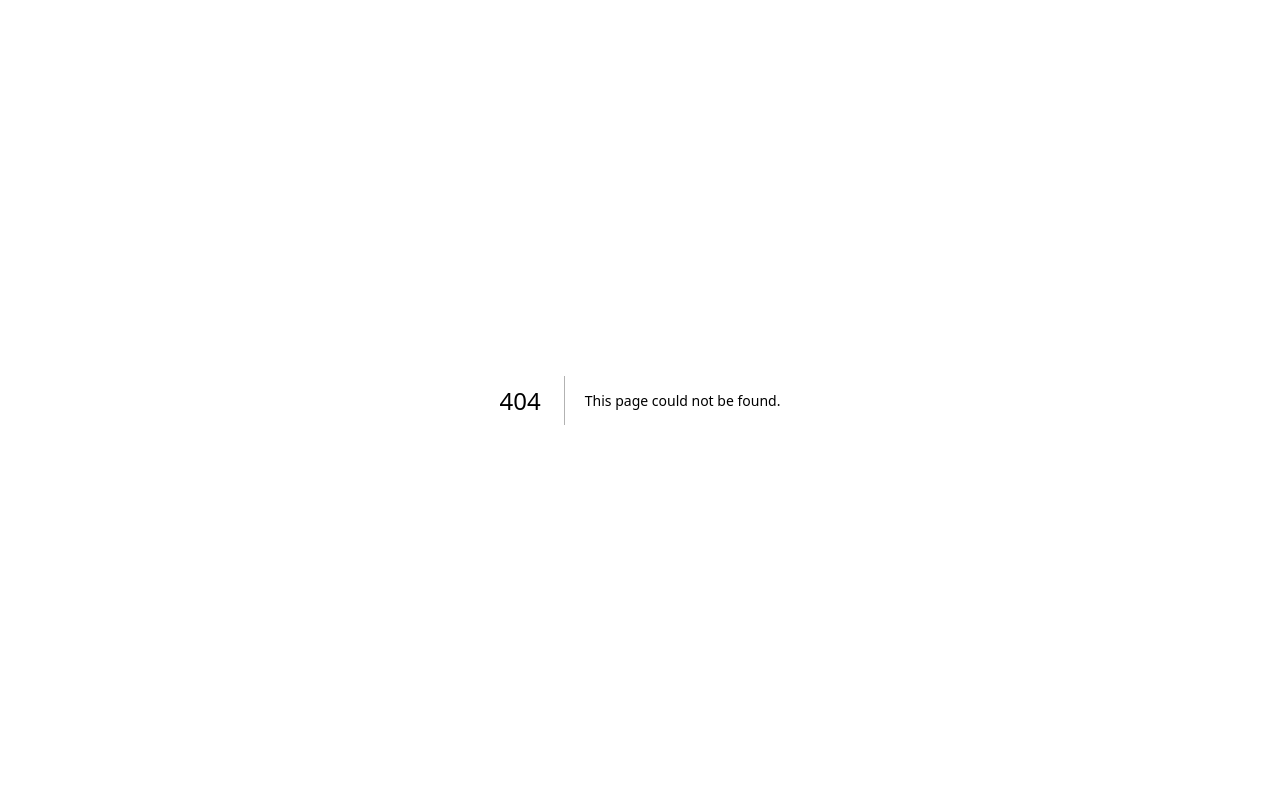
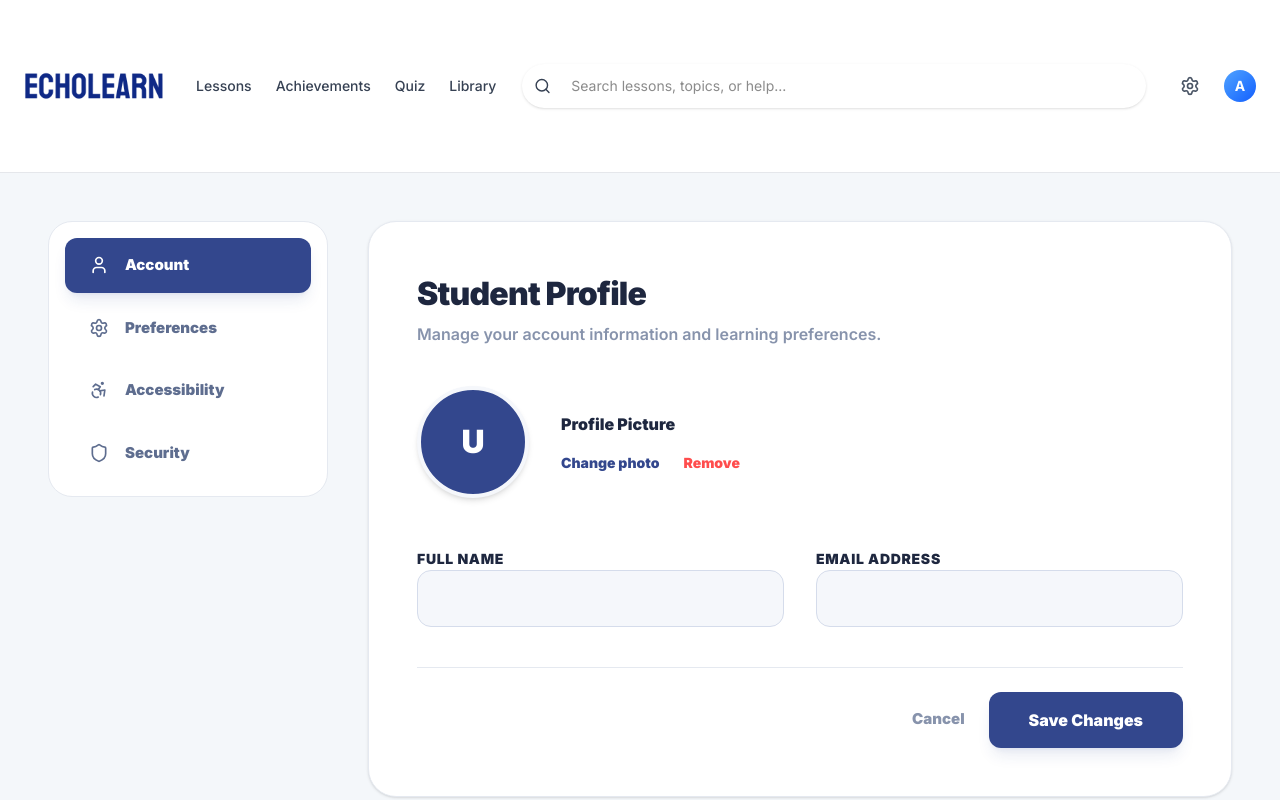
Before and after one commit to VihangaDewindi/EchoLearn, a Next.js app in the folder frontend/: page /Student/profile in a window 1280 px wide. Before the commit this address had no page. Shown: the top 800 px of the page. Built offline with nearby package versions, Linux system fonts and the light colour scheme.

Commit message:
Created student profile page

```diff
--- /dev/null
+++ b/frontend/app/Student/profile/page.tsx
@@ -0,0 +1,108 @@
+"use client";
+
+import { useState, useEffect } from "react";
+import DashboardNavbar from "@/components/Dashboard/DashboardNavbar";
+import LandingFooter from "@/components/LandingFooter";
+import { User, Settings, Accessibility, Shield, Plus, X } from "lucide-react";
+
+export default function StudentProfilePage() {
+  const [user, setUser] = useState<any>(null);
+
+  useEffect(() => {
+    const savedUser = localStorage.getItem("user");
+    if (savedUser) setUser(JSON.parse(savedUser));
+  }, []);
+
+  const [fullName, setFullName] = useState("");
+  const [email, setEmail] = useState("");
+
+  useEffect(() => {
+    if (user) {
+      setFullName(user.fullName || "");
+      setEmail(user.email || "");
+    }
+  }, [user]);
+
+  return (
+    <div className="min-h-screen bg-[#F4F7FA] flex flex-col font-sans">
+      <DashboardNavbar user={user} />
+
+      <main className="flex-1 max-w-[1440px] mx-auto w-full p-8 md:p-12 flex gap-10">
+
+        {/* Sidebar */}
+        <aside className="w-[280px] shrink-0">
+          <div className="bg-white rounded-[24px] border border-[#E5E9F0] p-4 space-y-2">
+            {[
+              { label: "Account", icon: User, active: true },
+              { label: "Preferences", icon: Settings, active: false },
+              { label: "Accessibility", icon: Accessibility, active: false },
+              { label: "Security", icon: Shield, active: false },
+            ].map((item) => (
+              <button
+                key={item.label}
+                className={`w-full flex items-center gap-4 px-6 py-4 rounded-xl text-[15px] font-black transition-all ${
+                  item.active
+                    ? "bg-[#33478D] text-white shadow-lg shadow-blue-900/10"
+                    : "text-[#5E6D8F] hover:bg-[#F5F7FB]"
+                }`}
+              >
+                <item.icon size={20} />
+                {item.label}
+              </button>
+            ))}
+          </div>
+        </aside>
+
+        {/* Content */}
+        <section className="flex-1 bg-white rounded-[28px] border border-[#E5E9F0] p-12 shadow-sm">
+          <h1 className="text-[32px] font-black text-[#1E273F] tracking-tight">Student Profile</h1>
+          <p className="text-[#8793AC] font-semibold mt-1 mb-10">Manage your account information and learning preferences.</p>
+
+          <div className="flex items-center gap-8 mb-12">
+             <div className="w-28 h-28 rounded-full bg-[#33478D] flex items-center justify-center text-white text-[32px] font-black border-4 border-[#F5F7FB] shadow-md relative group cursor-pointer">
+                {user?.fullName?.split(" ").map((n: any) => n[0]).join("").toUpperCase() || "U"}
+             </div>
+             <div>
+                <h4 className="text-[16px] font-black text-[#1E273F]">Profile Picture</h4>
+                <div className="flex items-center gap-6 mt-4">
+                   <button className="text-[14px] font-black text-[#33478D] hover:underline">Change photo</button>
+                   <button className="text-[14px] font-black text-[#FF4D4D] hover:underline">Remove</button>
+                </div>
+             </div>
+          </div>
+
+          <div className="grid grid-cols-2 gap-8 mb-10">
+             <div className="space-y-3">
+                <label className="text-[14px] font-black text-[#1E273F] uppercase tracking-wider">Full Name</label>
+                <input
+                    type="text"
+                    value={fullName}
+                    onChange={(e) => setFullName(e.target.value)}
+                    className="w-full bg-[#F5F7FB] border border-[#D5DCEB] rounded-[14px] px-6 py-4 text-[15px] font-bold text-[#1E273F] focus:outline-none focus:border-[#33478D] transition-all"
+                />
+             </div>
+             <div className="space-y-3">
+                <label className="text-[14px] font-black text-[#1E273F] uppercase tracking-wider">Email Address</label>
+                <input
+                    type="email"
+                    value={email}
+                    onChange={(e) => setEmail(e.target.value)}
+                    className="w-full bg-[#F5F7FB] border border-[#D5DCEB] rounded-[14px] px-6 py-4 text-[15px] font-bold text-[#1E273F] focus:outline-none focus:border-[#33478D] transition-all"
+                />
+             </div>
+          </div>
+
+          <div className="flex items-center justify-end gap-6 pt-6 border-t border-[#E5E9F0]">
+             <button className="text-[15px] font-black text-[#8793AC] hover:text-[#1E273F] transition-all">Cancel</button>
+             <button className="bg-[#33478D] text-white px-10 py-4 rounded-xl font-black text-[16px] shadow-lg shadow-blue-900/10 hover:bg-[#2A3B7A] hover:-translate-y-0.5 transition-all">
+                Save Changes
+             </button>
+          </div>
+        </section>
+
+      </main>
+
+      <LandingFooter />
+    </div>
+  );
+}
```
